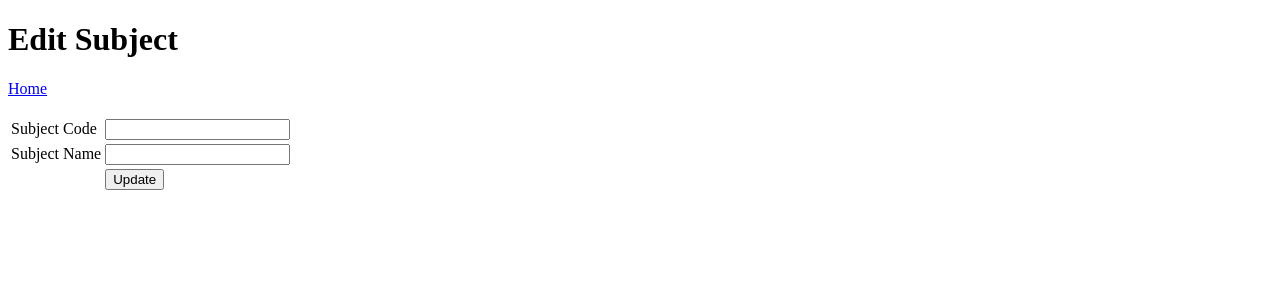
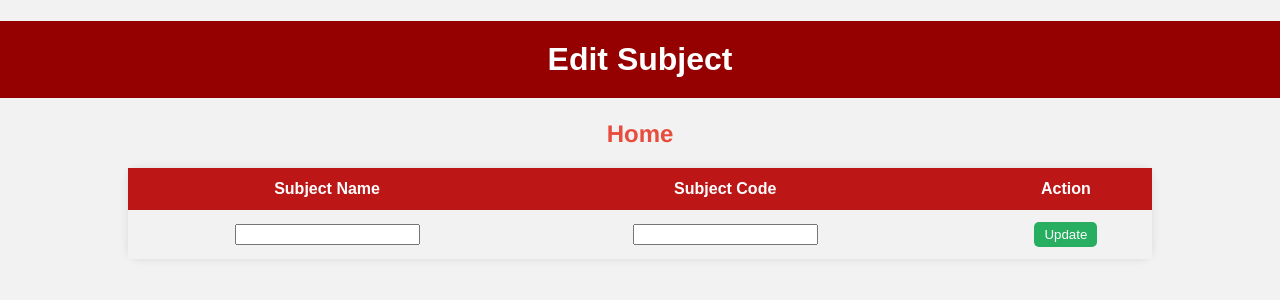
Before and after one commit to sodiumperoxideee/webdevproject, a PHP site: page /forms/editform.php?id=1 in a window 1280 px wide. Shown: the top 300 px of the page. Run offline with PHP 8.4, Linux system fonts and the light colour scheme; data that the repository does not hold is empty.

Commit message:
added a style

```diff
--- a/forms/editform.php
+++ b/forms/editform.php
@@ -15,25 +15,83 @@
     <meta charset="UTF-8">
     <meta name="viewport" content="width=device-width, initial-scale=1.0">
     <title>Edit Data</title>
+    <style>
+        body {
+            font-family: Arial, sans-serif;
+            background-color: #f2f2f2;
+            margin: 0;
+            padding: 0;
+        }
+        h1 {
+            background-color: #950101;
+            color: #fff;
+            text-align: center;
+            padding: 20px;
+        }
+        a {
+            text-decoration: none;
+            color: #e74c3c;
+            font-size: 1.5em;
+            font-weight: 700;
+            font-family: 'Helvetica', sans-serif;
+            transition: 0.3s;
+            display: block;
+            text-align: center;
+        }
+        a:hover {
+            color: #630000;
+        }
+        table {
+            width: 80%;
+            margin: 20px auto;
+            border-collapse: collapse;
+            background-color: #fff;
+            box-shadow: 0 0 10px rgba(0, 0, 0, 0.1);
+            border-radius: 10px;
+        }
+        th, td {
+            padding: 12px 15px;
+            text-align: center;
+        }
+        th {
+            background-color: #BD1616;
+            color: #fff;
+        }
+        tr:nth-child(even) {
+            background-color: #f2f2f2;
+        }
+        td:last-child {
+            text-align: center;
+        }
+        .edit-button {
+            background-color: #27ae60;
+            color: #fff;
+            padding: 5px 10px;
+            border: none;
+            cursor: pointer;
+            border-radius: 5px;
+        }
+    </style>
 </head>
 <body>
     <h1>Edit Subject</h1>
     <a href="../index.php">Home</a>
-    <br/><br/>
     <form action="../functions/edit.php" method="post" name="form1">
-        <table border="0">
+        <table>
             <tr>
-                <td>Subject Code</td>
-                <td><input type="text" name="code" value="<?php echo $code;?>"></td>
+                <th>Subject Name</th>
+                <th>Subject Code</th>
+                <th></th>
+                <th>Action</th>
             </tr>
             <tr>
-                <td>Subject Name</td>
-                <td><input type="text" name="name" value="<?php echo $name;?>"></td>
+                <td><input type="text" name="code" value="<?php echo $code;?>" class="your-input-class"></td>
+                <td><input type="text" name="name" value="<?php echo $name;?>" class="your-input-class"></td>
+                <td><input type="hidden" name="id" value="<?php echo $_GET['id'];?>" class="your-input-class"></td>
+                <td><input type="submit" name="update" value="Update" class="edit-button"></td>
+
             </tr>
-            <tr>
-                <td><input type="hidden" name="id" value=<?php echo $_GET['id'];?>></td>
-                <td><input type="submit" name="update" value="Update"></td>
-            </tr>
+
         </table>
     </form>
 </body>
```
Also changed, not shown: index.php (+69 -12 lines).
